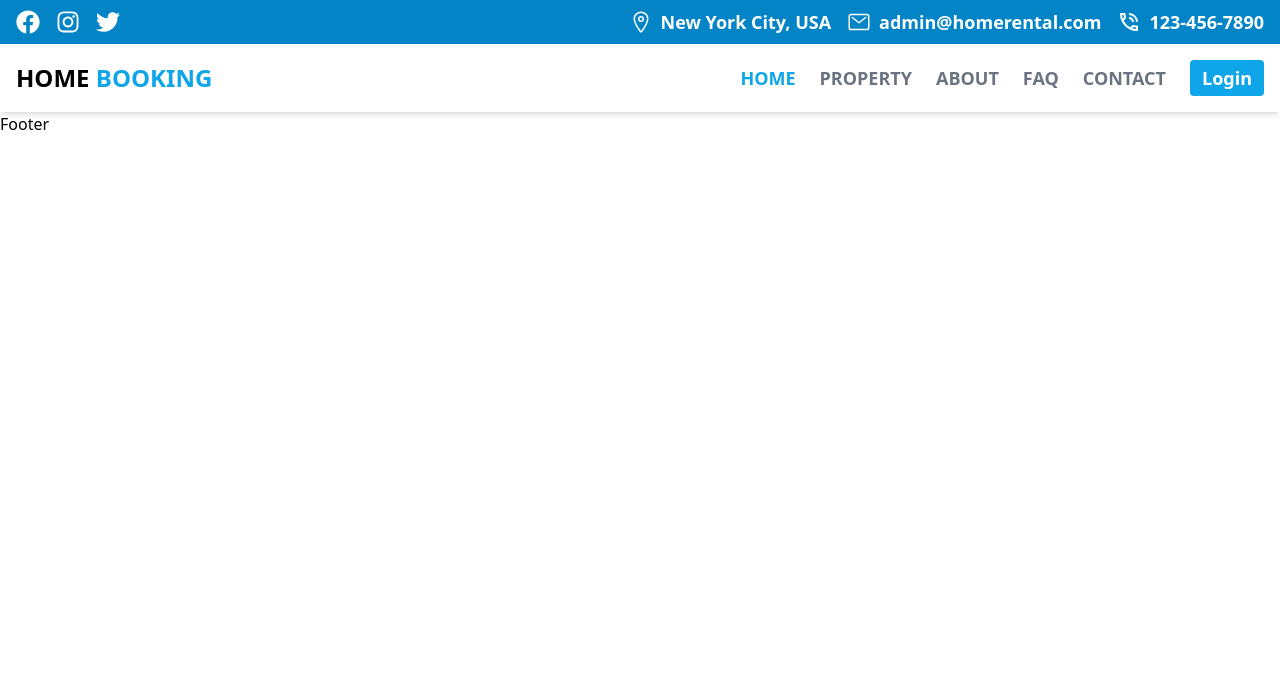
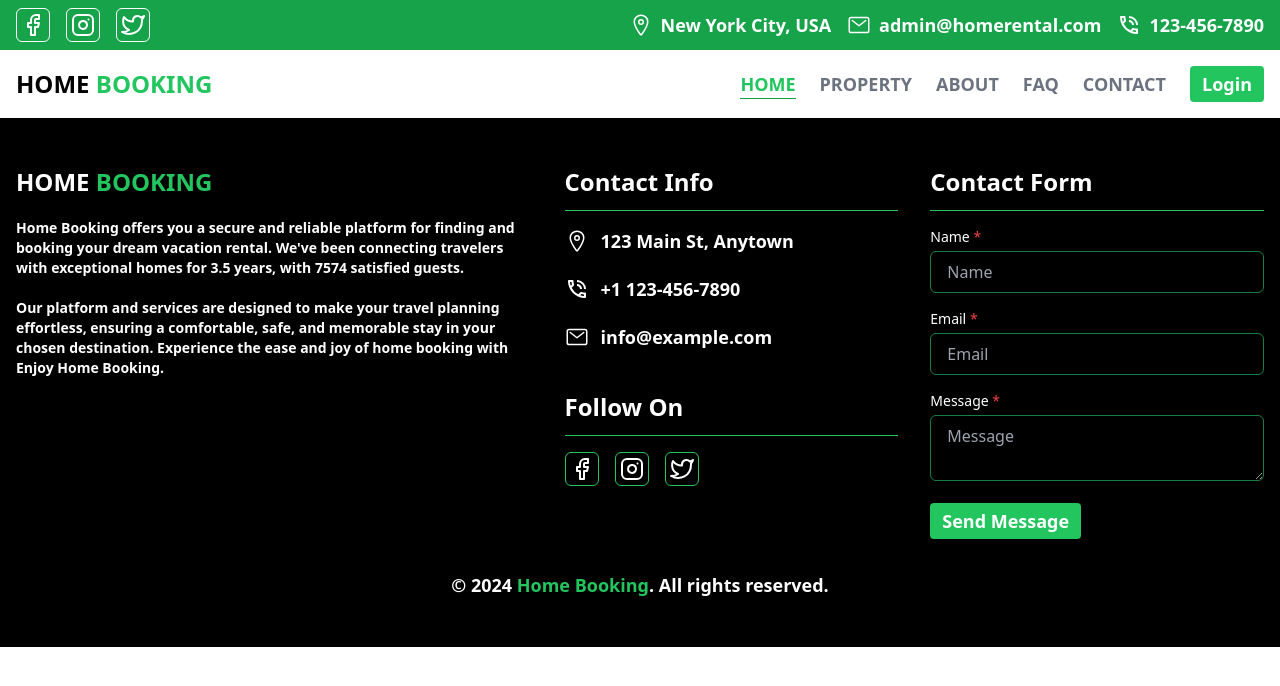
Before and after one commit to zahidhasan13/home-booking, a React (Vite) app: page / in a window 1280 px wide. Shown: the top 686 px of the page. Built offline with nearby package versions, Linux system fonts and the light colour scheme.

Commit message:
footer section

```diff
--- a/src/components/Footer.jsx
+++ b/src/components/Footer.jsx
@@ -1,7 +1,141 @@
 import React from "react";
+import { FiFacebook, FiInstagram, FiTwitter } from "react-icons/fi";
+import { IoLocationOutline, IoMailOutline } from "react-icons/io5";
+import { MdOutlinePhoneInTalk } from "react-icons/md";
+import { Link } from "react-router-dom";
 
 const Footer = () => {
-  return <div>Footer</div>;
+  return (
+    <footer className="bg-black text-white py-12">
+      <div className="container mx-auto px-4 grid grid-cols-1 lg:grid-cols-7 gap-8">
+        <div className="col-span-3 space-y-5">
+          <Link to="/">
+            <span className="text-2xl font-bold uppercase">
+              home <span className="text-green-500">booking</span>
+            </span>
+          </Link>
+          <p className="text-sm font-semibold">
+            Home Booking offers you a secure and reliable platform for finding
+            and booking your dream vacation rental. We've been connecting
+            travelers with exceptional homes for 3.5 years, with 7574 satisfied
+            guests.
+          </p>
+          <p className="text-sm font-semibold">
+            Our platform and services are designed to make your travel planning
+            effortless, ensuring a comfortable, safe, and memorable stay in your
+            chosen destination. Experience the ease and joy of home booking with
+            Enjoy Home Booking.
+          </p>
+        </div>
+
+        <div className="col-span-2">
+          <h3 className="text-2xl font-semibold mb-4 border-b border-green-500 pb-3">
+            Contact Info
+          </h3>
+          <div className="flex items-center gap-3 mb-5">
+            <IoLocationOutline className="text-2xl" />
+            <p className="text-lg font-semibold">123 Main St, Anytown</p>
+          </div>
+          <div className="flex items-center gap-3 mb-5">
+            <MdOutlinePhoneInTalk className="text-2xl" />
+            <p className="text-lg font-semibold">+1 123-456-7890</p>
+          </div>
+          <div className="flex items-center gap-3">
+            <IoMailOutline className="text-2xl" />
+            <p className="text-lg font-semibold">info@example.com</p>
+          </div>
+          <div className="mt-10">
+            <h3 className="text-2xl font-semibold mb-4 border-b border-green-500 pb-3">
+              Follow On
+            </h3>
+            <div className="flex space-x-4">
+              <a
+                href="#"
+                className="text-white text-2xl border border-green-500 rounded-md p-1 hover:bg-sky-600 hover:border-sky-600 transition-all duration-300"
+              >
+                <FiFacebook />
+              </a>
+              <a
+                href="#"
+                className="text-white text-2xl border border-green-500 rounded-md p-1 hover:bg-rose-600 hover:border-rose-600 transition-all duration-300"
+              >
+                <FiInstagram />
+              </a>
+              <a
+                href="#"
+                className="text-white text-2xl border border-green-500 rounded-md p-1 hover:bg-sky-400 hover:border-sky-400 transition-all duration-300"
+              >
+                <FiTwitter />
+              </a>
+            </div>
+          </div>
+        </div>
+
+        <div className="col-span-2">
+          <h3 className="text-2xl font-semibold mb-4 border-b border-green-500 pb-3">
+            Contact Form
+          </h3>
+          <form className="space-y-4">
+            <div>
+              <label htmlFor="name" className="block text-sm font-medium mb-1">
+                Name <span className="text-red-500">*</span>
+              </label>
+              <input
+                type="text"
+                id="name"
+                placeholder="Name"
+                className="w-full px-4 py-2 bg-transparent border border-green-700 rounded-md focus:outline-none focus:border-white"
+              />
+            </div>
+
+            <div>
+              <label htmlFor="email" className="block text-sm font-medium mb-1">
+                Email <span className="text-red-500">*</span>
+              </label>
+              <input
+                type="email"
+                id="email"
+                placeholder="Email"
+                className="w-full px-4 py-2 bg-transparent border border-green-700 rounded-md focus:outline-none focus:border-white"
+              />
+            </div>
+
+            <div>
+              <label
+                htmlFor="message"
+                className="block text-sm font-medium mb-1"
+              >
+                Message <span className="text-red-500">*</span>
+              </label>
+              <textarea
+                id="message"
+                rows="2"
+                placeholder="Message"
+                className="w-full px-4 py-2 bg-transparent border border-green-700 rounded-md focus:outline-none focus:border-white"
+              ></textarea>
+            </div>
+
+            <button type="submit" className="btn-primary">
+              Send Message
+            </button>
+          </form>
+        </div>
+      </div>
+
+      <div className="text-center mt-8">
+        <p className="text-lg font-semibold">
+          &copy; {new Date().getFullYear()}{" "}
+          <Link
+            to="/"
+            className="text-green-500 hover:text-green-700 transition-all duration-300"
+          >
+            Home Booking
+          </Link>
+          . All rights reserved.
+        </p>
+      </div>
+    </footer>
+  );
 };
 
 export default Footer;
--- a/src/components/Header.jsx
+++ b/src/components/Header.jsx
@@ -1,12 +1,12 @@
 import React, { useState } from "react";
-import { FaFacebook, FaInstagram, FaTwitter } from "react-icons/fa";
+import { FiFacebook, FiInstagram, FiTwitter } from "react-icons/fi";
 import {
   IoCloseSharp,
   IoLocationOutline,
   IoMailOutline,
 } from "react-icons/io5";
 import { MdOutlinePhoneInTalk } from "react-icons/md";
-import { NavLink, Link } from "react-router-dom";
+import { Link, NavLink } from "react-router-dom";
 
 const Header = () => {
   const [isMenuOpen, setIsMenuOpen] = useState(false);
@@ -17,18 +17,27 @@ const Header = () => {
 
   return (
     <header className="sticky top-0 z-50 bg-white shadow-md">
-      <div className="bg-sky-600 hidden md:block">
+      <div className="bg-green-600 hidden md:block">
         <div className="container mx-auto px-4 py-2 flex justify-between items-center">
           {/* Left Section: Social Icons */}
           <div className="flex space-x-4">
-            <a href="#" className="text-white text-2xl">
-              <FaFacebook />
+            <a
+              href="#"
+              className="text-white text-2xl border border-white rounded-md p-1 hover:bg-sky-600 hover:border-sky-600 transition-all duration-300"
+            >
+              <FiFacebook />
             </a>
-            <a href="#" className="text-white text-2xl">
-              <FaInstagram />
+            <a
+              href="#"
+              className="text-white text-2xl border border-white rounded-md p-1 hover:bg-rose-600 hover:border-rose-600 transition-all duration-300"
+            >
+              <FiInstagram />
             </a>
-            <a href="#" className="text-white text-2xl">
-              <FaTwitter />
+            <a
+              href="#"
+              className="text-white text-2xl border border-white rounded-md p-1 hover:bg-sky-400 hover:border-sky-400 transition-all duration-300"
+            >
+              <FiTwitter />
             </a>
           </div>
 
@@ -60,7 +69,7 @@ const Header = () => {
         {/* Left Section: Logo */}
         <Link to="/">
           <span className="text-2xl font-bold uppercase">
-            home <span className="text-sky-500">booking</span>
+            home <span className="text-green-500">booking</span>
           </span>
         </Link>
 
@@ -69,6 +78,7 @@ const Header = () => {
           {["home", "property", "about", "faq", "contact"].map((link) => (
             <NavLink
               to={link === "home" ? "/" : `/${link}`}
+              key={link}
               className={({ isActive }) =>
                 !isActive ? "navActive" : "navInActive"
               }
--- a/src/index.css
+++ b/src/index.css
@@ -2,13 +2,13 @@
 @tailwind components;
 @tailwind utilities;
 .navActive {
-  @apply text-lg font-semibold text-gray-500 uppercase hover:text-sky-500;
+  @apply text-lg font-semibold text-gray-500 uppercase hover:text-green-500;
 }
 .navInActive {
-  @apply text-lg font-semibold uppercase text-sky-500;
+  @apply text-lg font-semibold uppercase text-green-500 border-b border-green-600;
 }
 .btn-primary {
-  @apply text-lg font-semibold text-white bg-sky-500 px-3 py-1 rounded;
+  @apply text-lg font-semibold text-white bg-green-500 px-3 py-1 rounded;
 }
 /* .header {
   position: relative;
```
